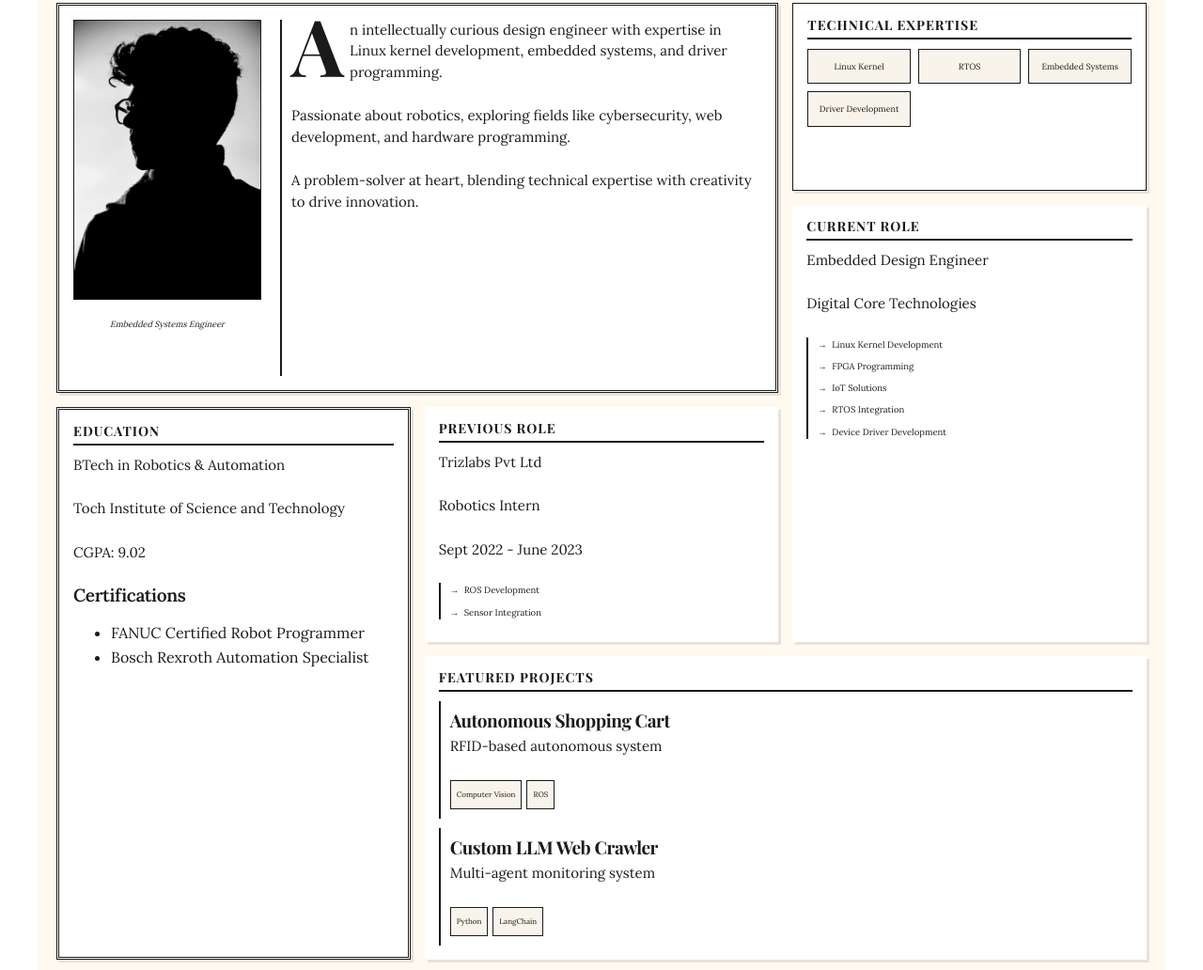
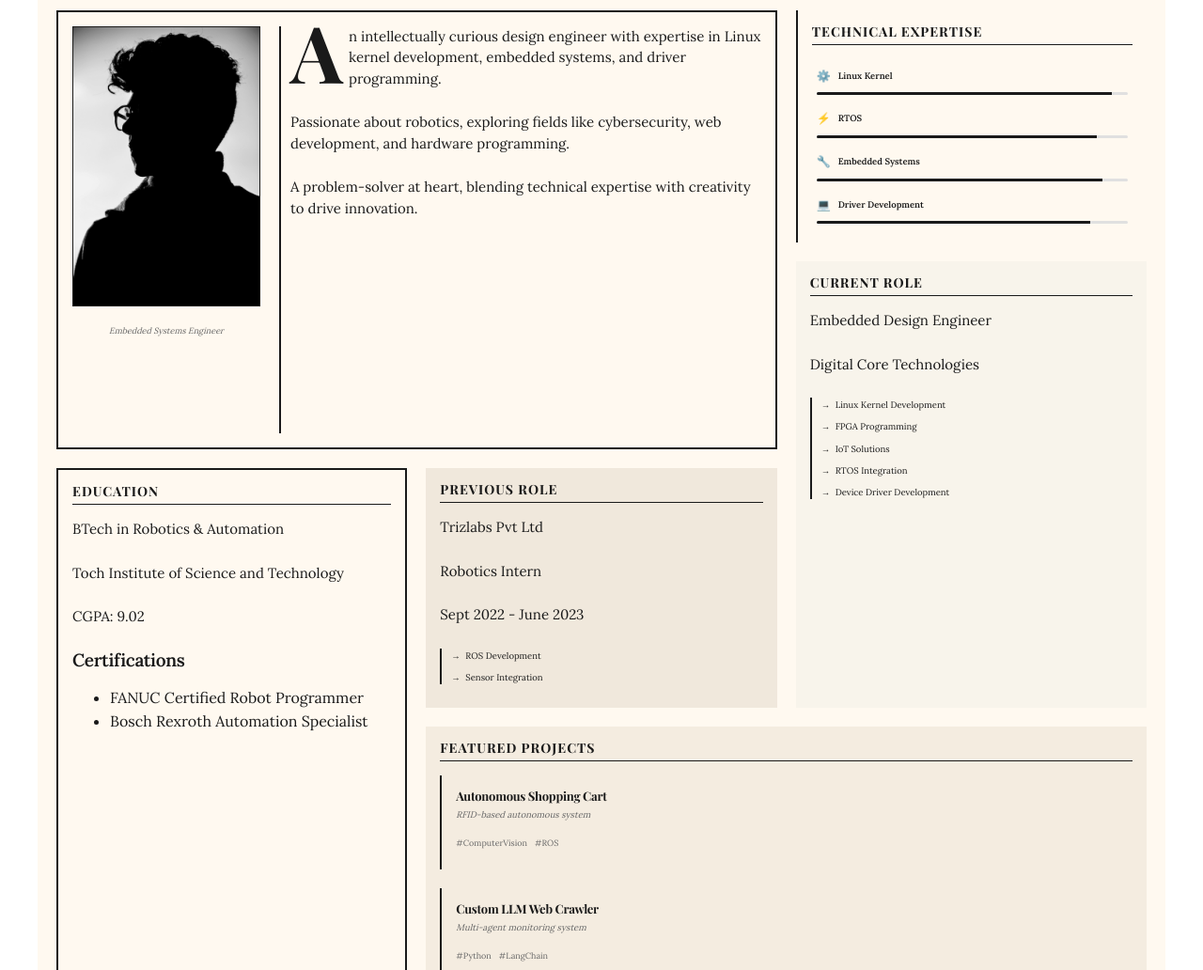
Before and after one commit to Simayon/Bento-Portfolio, an Astro site: page /about in a window 1280 px wide. Shown: the part 283-1315 px from the top of the page at 94% size. Built offline with nearby package versions, Linux system fonts and the light colour scheme; Astro itself is replaced by a stand-in of ours.

Commit message:
feat(About Me): Need to update some more

```diff
--- a/src/pages/about.astro
+++ b/src/pages/about.astro
@@ -29,11 +29,43 @@ import BaseLayout from '../components/BaseLayout.astro';
             <!-- Technical Expertise (Item 1) -->
             <div class="bento-item item-1">
                 <h3>TECHNICAL EXPERTISE</h3>
-                <div class="skills-grid">
-                    <span>Linux Kernel</span>
-                    <span>RTOS</span>
-                    <span>Embedded Systems</span>
-                    <span>Driver Development</span>
+                <div class="expertise-container">
+                    <div class="expertise-item">
+                        <div class="expertise-header">
+                            <span class="expertise-icon">⚙️</span>
+                            <span class="expertise-name">Linux Kernel</span>
+                        </div>
+                        <div class="expertise-bar">
+                            <div class="expertise-fill" style="width: 95%"></div>
+                        </div>
+                    </div>
+                    <div class="expertise-item">
+                        <div class="expertise-header">
+                            <span class="expertise-icon">⚡</span>
+                            <span class="expertise-name">RTOS</span>
+                        </div>
+                        <div class="expertise-bar">
+                            <div class="expertise-fill" style="width: 90%"></div>
+                        </div>
+                    </div>
+                    <div class="expertise-item">
+                        <div class="expertise-header">
+                            <span class="expertise-icon">🔧</span>
+                            <span class="expertise-name">Embedded Systems</span>
+                        </div>
+                        <div class="expertise-bar">
+                            <div class="expertise-fill" style="width: 92%"></div>
+                        </div>
+                    </div>
+                    <div class="expertise-item">
+                        <div class="expertise-header">
+                            <span class="expertise-icon">💻</span>
+                            <span class="expertise-name">Driver Development</span>
+                        </div>
+                        <div class="expertise-bar">
+                            <div class="expertise-fill" style="width: 88%"></div>
+                        </div>
+                    </div>
                 </div>
             </div>
 
@@ -77,19 +109,19 @@ import BaseLayout from '../components/BaseLayout.astro';
                 <h3>FEATURED PROJECTS</h3>
                 <div class="projects-grid">
                     <div class="project">
-                        <h4>Autonomous Shopping Cart</h4>
-                        <p>RFID-based autonomous system</p>
+                        <h4 class="project-title">Autonomous Shopping Cart</h4>
+                        <p class="project-desc">RFID-based autonomous system</p>
                         <div class="tech-tags">
-                            <span class="tech-tag">Computer Vision</span>
-                            <span class="tech-tag">ROS</span>
+                            <span class="hashtag">#ComputerVision</span>
+                            <span class="hashtag">#ROS</span>
                         </div>
                     </div>
                     <div class="project">
-                        <h4>Custom LLM Web Crawler</h4>
-                        <p>Multi-agent monitoring system</p>
+                        <h4 class="project-title">Custom LLM Web Crawler</h4>
+                        <p class="project-desc">Multi-agent monitoring system</p>
                         <div class="tech-tags">
-                            <span class="tech-tag">Python</span>
-                            <span class="tech-tag">LangChain</span>
+                            <span class="hashtag">#Python</span>
+                            <span class="hashtag">#LangChain</span>
                         </div>
                     </div>
                 </div>
@@ -183,8 +215,8 @@ import BaseLayout from '../components/BaseLayout.astro';
 
     .newspaper-header {
         text-align: center;
-        border-bottom: 3px double #1a1a1a;
-        margin-bottom: 2rem;
+        border-bottom: 2px solid #1a1a1a;
+        margin-bottom: 3rem;
         padding-bottom: 1rem;
     }
 
@@ -208,7 +240,6 @@ import BaseLayout from '../components/BaseLayout.astro';
         font-size: 1.8rem;
         font-weight: 400;
         margin: 1rem 0;
-        border-top: 1px solid #1a1a1a;
         padding-top: 1rem;
     }
 
@@ -216,7 +247,7 @@ import BaseLayout from '../components/BaseLayout.astro';
         display: grid;
         grid-template-columns: repeat(3, 1fr);
         grid-template-rows: repeat(5, minmax(200px, auto));
-        gap: 1.5rem;
+        gap: 2rem;
         margin: 2rem 0;
     }
 
@@ -224,66 +255,66 @@ import BaseLayout from '../components/BaseLayout.astro';
     .item-0 {
         grid-column: 1 / span 2;
         grid-row: 1 / span 2;
-        border: 3px double #1a1a1a;
+        border: 2px solid #1a1a1a;
     }
 
     .item-1 {
         grid-column: 3;
         grid-row: 1;
-        border: 1px solid #1a1a1a;
+        border-left: 2px solid #1a1a1a;
     }
 
     .item-2 {
         grid-column: 3;
         grid-row: 2 / span 2;
-        background: #f8f4eb;
+        border: none;
+        background-color: #f8f4eb;
     }
 
     .item-3 {
         grid-column: 1;
         grid-row: 3 / span 2;
-        border: 3px double #1a1a1a;
+        border: 2px solid #1a1a1a;
     }
 
     .item-4 {
         grid-column: 2 / span 2;
         grid-row: 4;
-        background: #f8f4eb;
+        border: none;
+        background-color: #f4ece0;
     }
 
     .item-5 {
         grid-column: 1 / span 2;
         grid-row: 5 / span 2;
-        border: 1px solid #1a1a1a;
+        border-top: 2px solid #1a1a1a;
     }
 
     .item-6 {
         grid-column: 3;
         grid-row: 5 / span 2;
-        border: 3px double #1a1a1a;
-        padding: 0 !important;
+        border: 2px solid #1a1a1a;
     }
 
     .item-7 {
         grid-column: 2;
         grid-row: 3;
-        background: #f8f4eb;
+        border: none;
+        background-color: #f0e8dc;
     }
 
     .bento-item {
-        background-color: #fff;
         padding: 1.5rem;
         position: relative;
-        box-shadow: 3px 3px 0 rgba(26, 26, 26, 0.1);
     }
 
     .bento-item h3 {
         font-family: 'Playfair Display', serif;
         font-size: 1.4rem;
         font-weight: 700;
-        border-bottom: 2px solid #1a1a1a;
+        border-bottom: 1px solid #1a1a1a;
         padding-bottom: 0.5rem;
-        margin-bottom: 1rem;
+        margin-bottom: 1.5rem;
         text-transform: uppercase;
         letter-spacing: 1px;
     }
@@ -310,6 +341,7 @@ import BaseLayout from '../components/BaseLayout.astro';
         font-style: italic;
         margin-top: 0.5rem;
         font-size: 0.9rem;
+        color: #666;
     }
 
     .lead-paragraph {
@@ -336,41 +368,55 @@ import BaseLayout from '../components/BaseLayout.astro';
     }
 
     .skills-grid span {
-        background: #f8f4eb;
-        padding: 0.5rem;
         text-align: center;
         font-size: 0.9rem;
-        border: 1px solid #1a1a1a;
+        padding: 0.5rem;
+        border-bottom: 1px solid #1a1a1a;
+    }
+
+    .projects-grid {
+        display: grid;
+        gap: 2rem;
     }
 
     .project {
-        padding: 1rem;
-        margin-bottom: 1rem;
+        padding: 1.5rem;
+        position: relative;
         border-left: 2px solid #1a1a1a;
     }
 
-    .project:last-child {
-        margin-bottom: 0;
+    .project-title {
+        font-family: 'Playfair Display', serif;
+        font-size: 1.3rem;
+        font-weight: 700;
+        margin-bottom: 0.5rem;
+        color: #1a1a1a;
     }
 
-    .project h4 {
-        font-family: 'Playfair Display', serif;
-        font-weight: bold;
-        margin-bottom: 0.5rem;
+    .project-desc {
+        font-family: 'Lora', serif;
+        font-style: italic;
+        color: #666;
+        margin-bottom: 1rem;
+        font-size: 0.95rem;
     }
 
     .tech-tags {
         display: flex;
         flex-wrap: wrap;
-        gap: 0.5rem;
-        margin-top: 0.5rem;
+        gap: 0.8rem;
+        margin-top: 1rem;
     }
 
-    .tech-tag {
-        background: #f8f4eb;
-        padding: 0.2rem 0.6rem;
-        font-size: 0.8rem;
-        border: 1px solid #1a1a1a;
+    .hashtag {
+        font-family: 'Lora', serif;
+        font-size: 0.9rem;
+        color: #666;
+        transition: color 0.2s ease;
+    }
+
+    .hashtag:hover {
+        color: #1a1a1a;
     }
 
     .achievements, .highlights {
@@ -396,18 +442,13 @@ import BaseLayout from '../components/BaseLayout.astro';
 
     /* Contact Ad Styling */
     .ad-border {
-        border: 3px double #1a1a1a;
+        border: 2px solid #1a1a1a;
         padding: 2px;
-        margin: 0;
-        background: #fff9f0;
     }
 
     .ad-content {
-        border: 1px solid #1a1a1a;
         padding: 1.5rem;
         text-align: center;
-        background: #fff;
-        position: relative;
     }
 
     .ad-eyebrow {
@@ -444,23 +485,15 @@ import BaseLayout from '../components/BaseLayout.astro';
     }
 
     mark.highlight-yellow {
-        background: linear-gradient(120deg, rgba(255, 246, 0, 0.4) 0%, rgba(255, 246, 0, 0.4) 100%);
+        background: linear-gradient(120deg, rgba(255, 246, 0, 0.3) 0%, rgba(255, 246, 0, 0.3) 100%);
         padding: 0 4px;
-        border-radius: 2px;
         font-weight: 600;
-        box-decoration-break: clone;
-        -webkit-box-decoration-break: clone;
-        text-shadow: 1px 1px 0 #fff;
     }
 
     mark.highlight-green {
-        background: linear-gradient(120deg, rgba(77, 255, 77, 0.3) 0%, rgba(77, 255, 77, 0.3) 100%);
+        background: linear-gradient(120deg, rgba(77, 255, 77, 0.2) 0%, rgba(77, 255, 77, 0.2) 100%);
         padding: 0 4px;
-        border-radius: 2px;
         font-weight: 600;
-        box-decoration-break: clone;
-        -webkit-box-decoration-break: clone;
-        text-shadow: 1px 1px 0 #fff;
     }
 
     .ad-divider {
@@ -475,7 +508,7 @@ import BaseLayout from '../components/BaseLayout.astro';
         display: flex;
         justify-content: center;
         align-items: center;
-        gap: 0.5rem;
+        gap: 0.8rem;
         margin: 1rem 0;
     }
 
@@ -486,16 +519,11 @@ import BaseLayout from '../components/BaseLayout.astro';
         font-size: 0.9rem;
         padding: 0.3rem 0;
         border-bottom: 1px solid #1a1a1a;
-        transition: all 0.2s ease;
     }
 
     .dot {
         color: #666;
         font-size: 0.8rem;
-    }
-
-    .social-link:hover {
-        border-bottom-width: 2px;
     }
 
     .ad-footer {
@@ -508,10 +536,56 @@ import BaseLayout from '../components/BaseLayout.astro';
         border-top: 1px solid #ddd;
     }
 
+    .expertise-container {
+        display: flex;
+        flex-direction: column;
+        gap: 1.2rem;
+        padding: 0.5rem;
+    }
+
+    .expertise-item {
+        display: flex;
+        flex-direction: column;
+        gap: 0.5rem;
+    }
+
+    .expertise-header {
+        display: flex;
+        align-items: center;
+        gap: 0.8rem;
+    }
+
+    .expertise-icon {
+        font-size: 1.2rem;
+        min-width: 1.5rem;
+        text-align: center;
+    }
+
+    .expertise-name {
+        font-family: 'Lora', serif;
+        font-size: 0.95rem;
+        font-weight: 600;
+        color: #1a1a1a;
+    }
+
+    .expertise-bar {
+        height: 3px;
+        background-color: #e0e0e0;
+        border-radius: 2px;
+        overflow: hidden;
+    }
+
+    .expertise-fill {
+        height: 100%;
+        background-color: #1a1a1a;
+        transition: width 1s ease-out;
+    }
+
     @media (max-width: 768px) {
         .bento-grid {
             grid-template-columns: 1fr;
             grid-template-rows: auto;
+            gap: 1.5rem;
         }
 
         .item-0, .item-1, .item-2, .item-3, .item-4, .item-5, .item-6, .item-7 {
```
